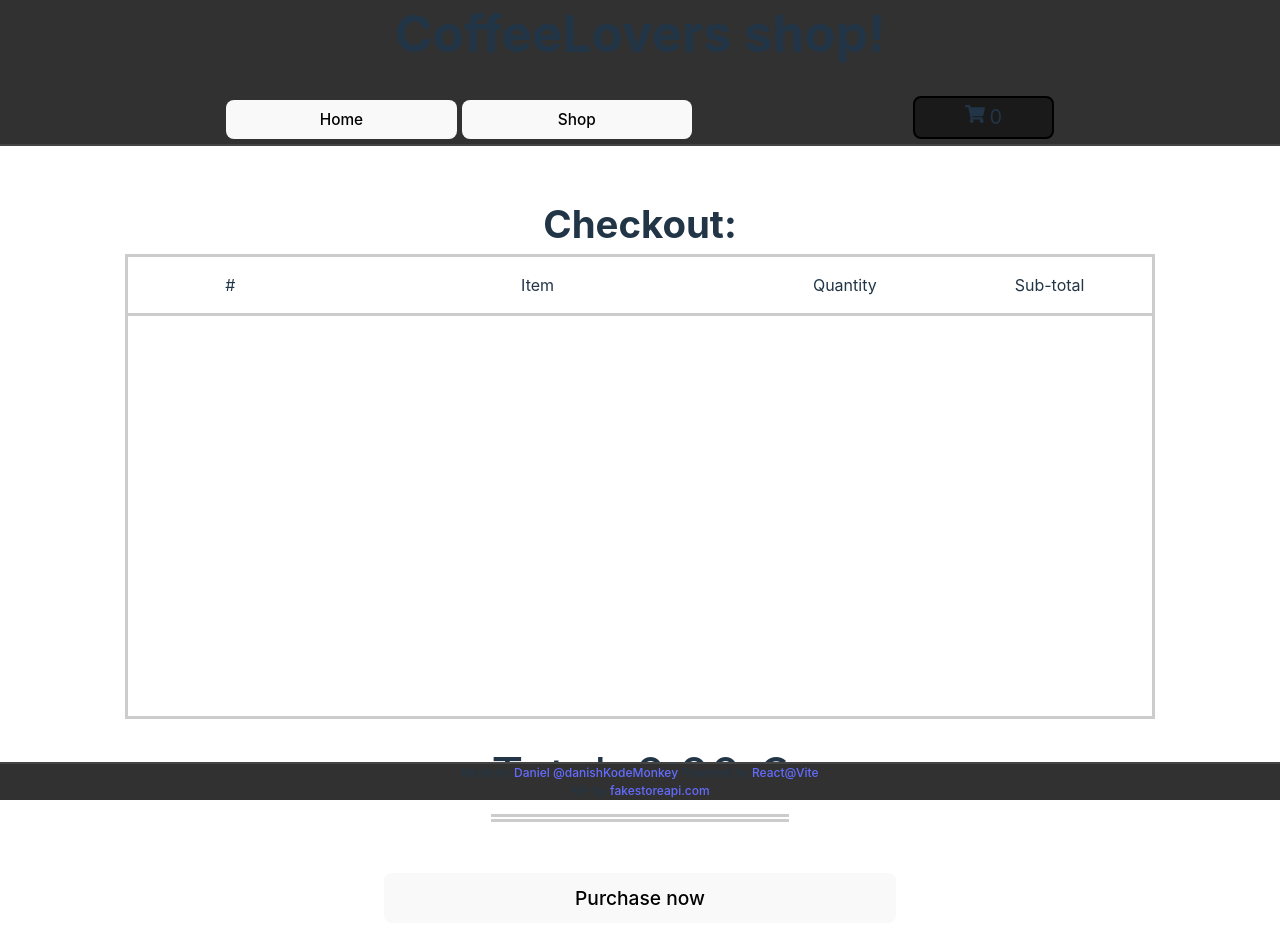
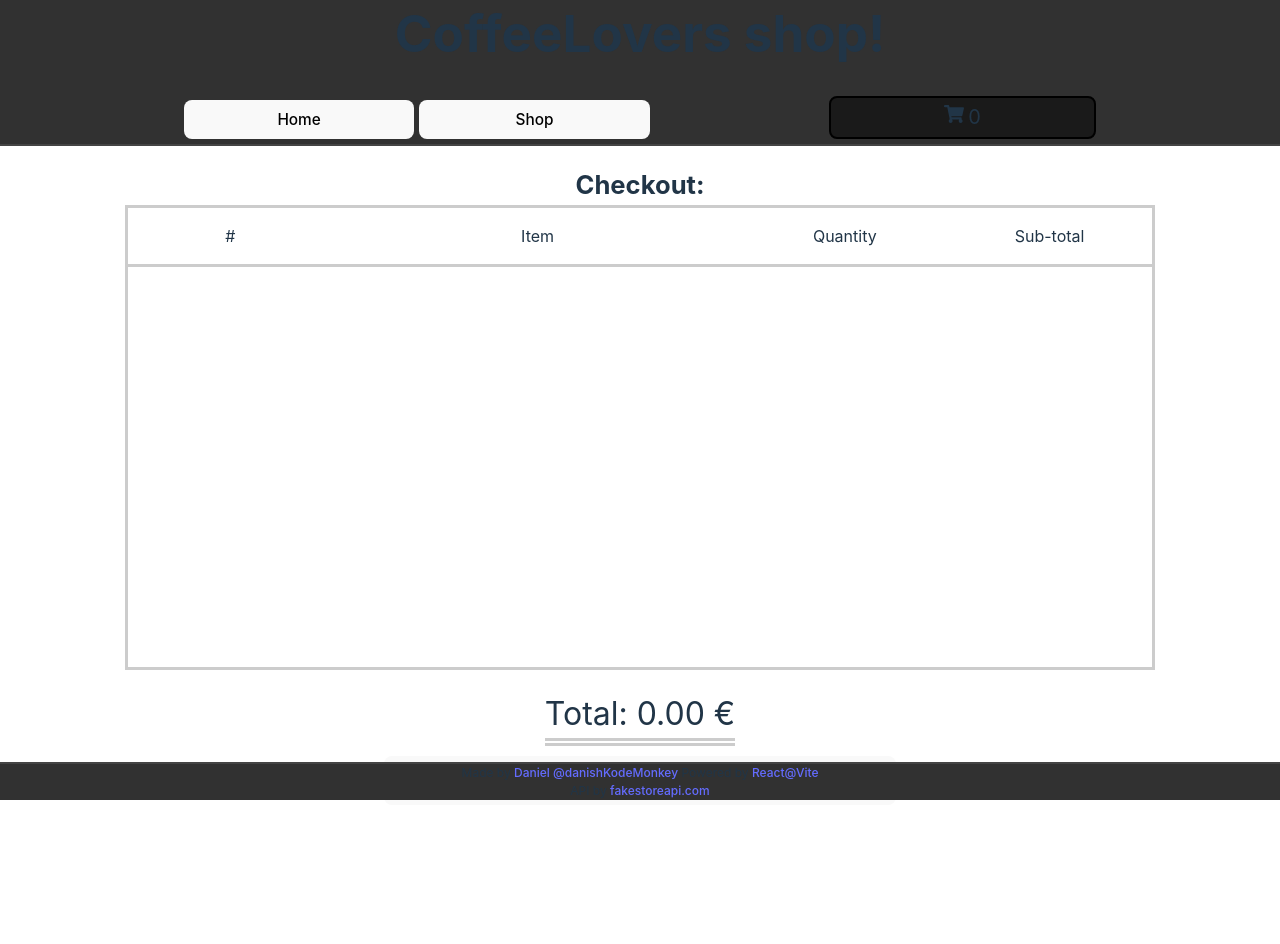
Before and after one commit to DanishKodeMonkey/odin-shopping-cart, a React (Vite) app: page /checkout in a window 1280 px wide. Shown: the top 944 px of the page. After the commit the page ends 851 px from the top, so only its background shows below. Built offline with nearby package versions, Linux system fonts and the light colour scheme.

Commit message:
styling: style pass across app from testing

```diff
--- a/src/App.css
+++ b/src/App.css
@@ -19,7 +19,7 @@ main{
   align-items: center;
   padding-left: 10vw;
   padding-right: 10vw;
-  padding-bottom: 10vh;
+  padding-bottom: 2vh;
   overflow-y: scroll;
   text-align: center;
 
--- a/src/components/Card.css
+++ b/src/components/Card.css
@@ -55,7 +55,7 @@
         border-radius: 10px;
         font-size: 2vw;
         text-align: center;
-        width: 100%;
+        width: 75%;
         appearance: textfield;
     }
 }
@@ -63,7 +63,9 @@
     display: flex;
     flex-direction: column;
     font-size: clamp(5px, 2vw, 15px);
+
     >button{
+        aspect-ratio: 1 / 1;
         border-radius: 10px;
         width: 1.5vw;
         padding: 0;
--- a/src/components/Header/CartMenu.css
+++ b/src/components/Header/CartMenu.css
@@ -2,7 +2,8 @@
     display: flex;
     justify-content: center;
     align-items: center;
-    width: 10%;
+    max-height: 20vh;
+    width: 20%;
     position: relative;
     border-radius: 8px;
     padding:0.3rem;
@@ -50,6 +51,8 @@
     display: flex;
     flex-direction: column;
     font-size: 1vw;
+    max-height: 50vh;
+    overflow-y:scroll;
 }
 .cart-item-header{
     display:grid;
--- a/src/pages/CheckOut.css
+++ b/src/pages/CheckOut.css
@@ -2,10 +2,10 @@
     display: flex;
     flex-direction: column;
     align-items: center;
-    padding: 50px;
+    padding: 20px;
     max-width: 80vw;
     h2{
-        font-size: 3vw;
+        font-size: 2vw;
         margin: 0;
     }
 }
@@ -39,7 +39,7 @@
 }
 
 .checkout-total{
-    font-size: clamp(20px, 4vw, 50px);
+    font-size: clamp(20px, 2.5vw, 50px);
     border-bottom: 8px double #ccc;
 
 }
@@ -47,7 +47,7 @@
 .purchase-now-button{
     width: 50%;
     font-size: 1.5vw;
-    margin: 5%;
+    margin: 10px;
 }
 
 @media screen and (max-width: 500px) {
--- a/src/pages/Shop.css
+++ b/src/pages/Shop.css
@@ -2,6 +2,7 @@
     display:grid;
     grid-template-columns: repeat(4, 1fr);
     gap: 5px;
+    margin-bottom: 50px;
 }
 
 @media screen and (max-width:500px) {
```
